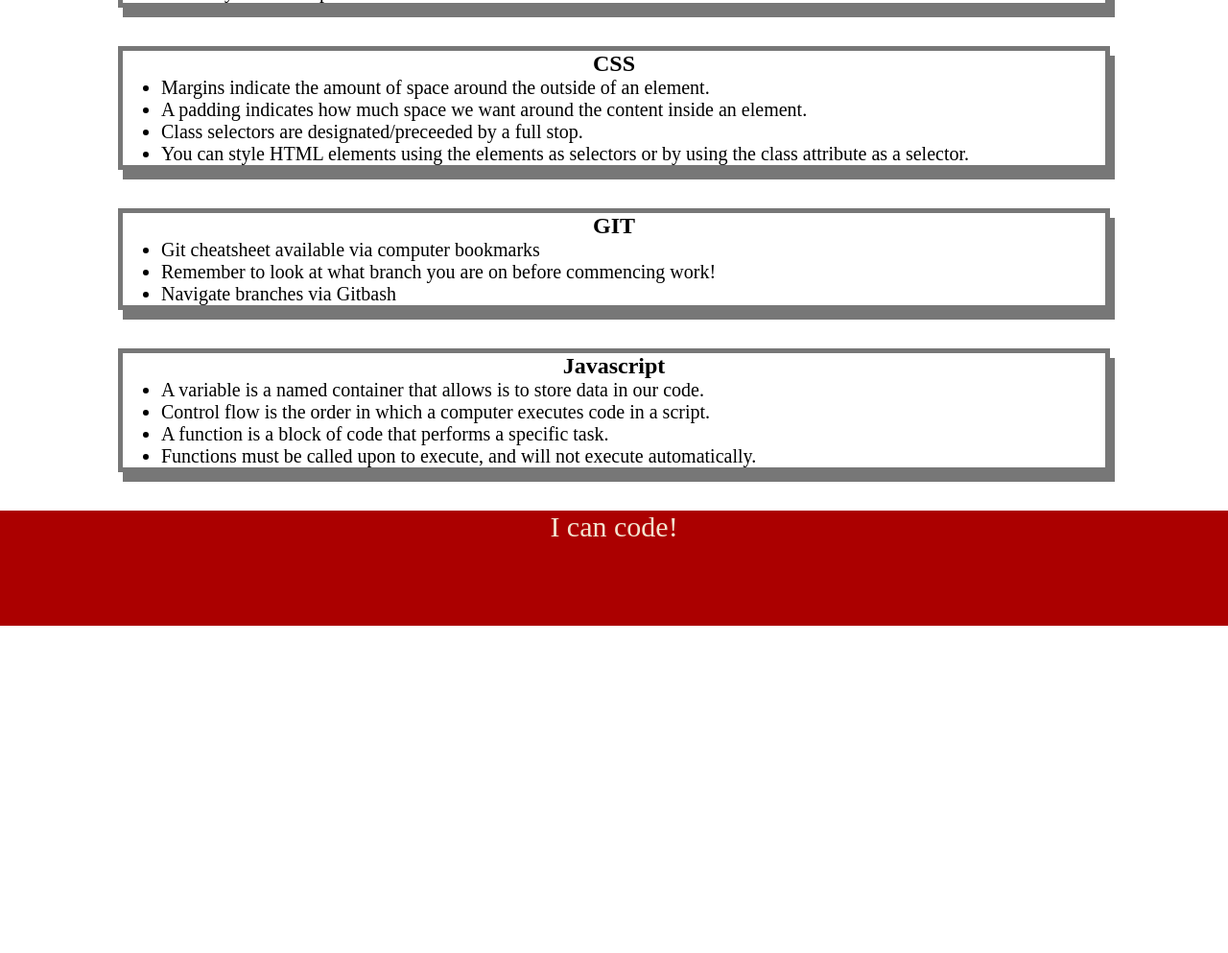
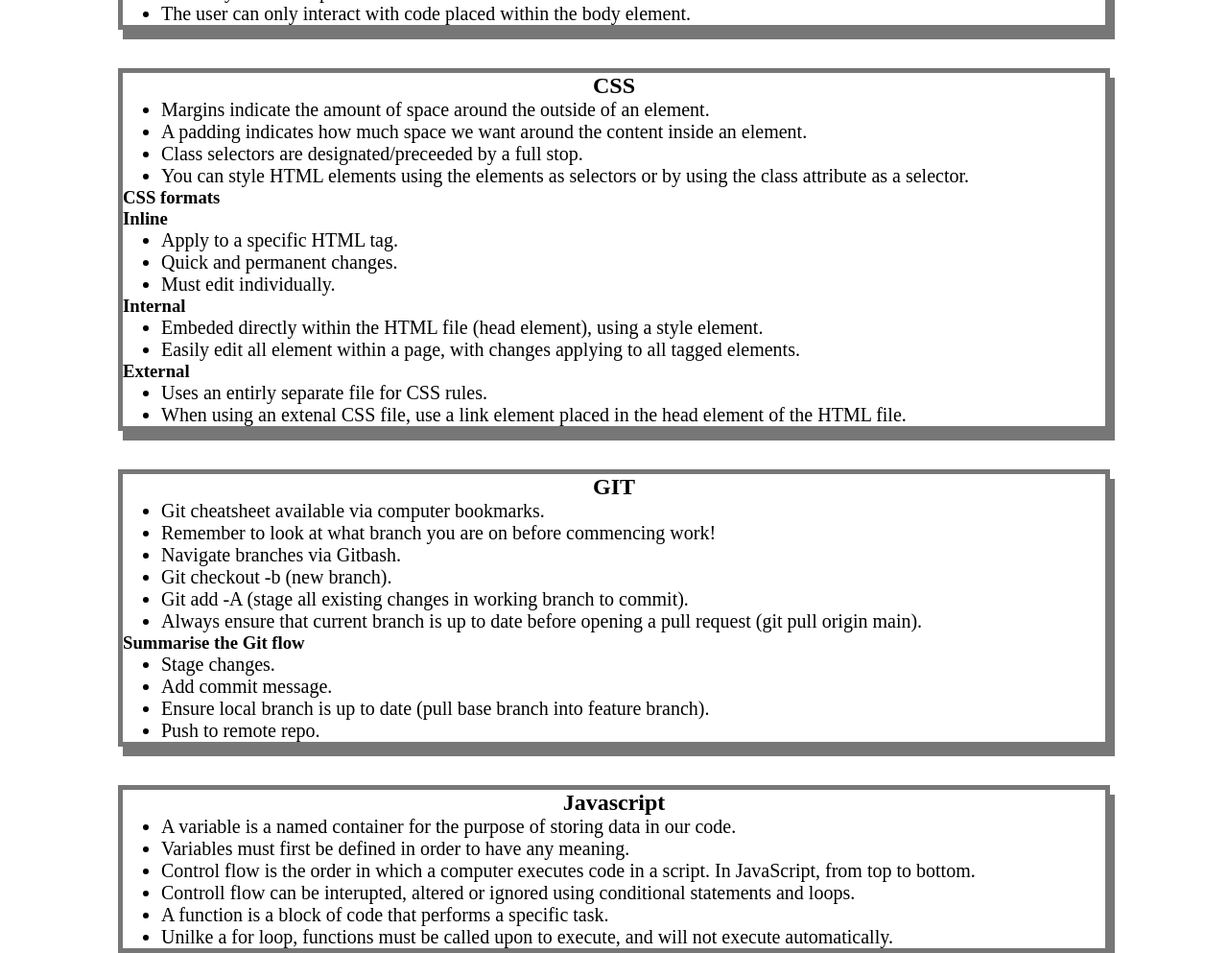
Before and after one commit to JLP-55/prework_study_guide, a plain HTML site: page index.html in a window 1280 px wide. Shown: the part 258-1251 px from the top of the page at 96% size. Before the commit the page ends 910 px from the top, so only its background shows below. Drawn offline with Linux system fonts and the light colour scheme.

Commit message:
extra notes for study guide

```diff
--- a/assets/style.css
+++ b/assets/style.css
@@ -12,6 +12,9 @@ footer {
 h1,
 h2 {
     text-align: center;
+}
+h3 {
+    text-align: left;
 }
 img {
     display: block;
--- a/index.html
+++ b/index.html
@@ -22,6 +22,7 @@
             <li>The head element contains information about the webpage.</li>
             <li>Head elements are not visible to the user of a website.</li>
             <li>The body element represents the visible content shown to the user.</li>
+            <li>The user can only interact with code placed within the body element.</li>
         </ul>
 
       </section>
@@ -31,11 +32,30 @@
         <h2>CSS</h2>
 
         <ul>
+
             <li>Margins indicate the amount of space around the outside of an element.</li>
             <li>A padding indicates how much space we want around the content inside an element.</li>
             <li>Class selectors are designated/preceeded by a full stop.</li>
             <li>You can style HTML elements using the elements as selectors or by using the class attribute as a selector.</li>
         </ul>
+
+        <h3>CSS formats</h3>
+        <h3>Inline</h3>
+          <ul>
+            <li>Apply to a specific HTML tag.</li>
+            <li>Quick and permanent changes.</li>
+            <li>Must edit individually.</li>
+          </ul>
+        <h3>Internal</h3>
+          <ul>
+            <li>Embeded directly within the HTML file (head element), using a style element.</li>
+            <li>Easily edit all element within a page, with changes applying to all tagged elements.</li>
+          </ul>
+        <h3>External</h3>
+          <ul>
+            <li>Uses an entirly separate file for CSS rules.</li>
+            <li>When using an extenal CSS file, use a link element placed in the head element of the HTML file.</li>
+          </ul>
 
       </section>
 
@@ -44,10 +64,21 @@
         <h2>GIT</h2>
 
         <ul>
-            <li>Git cheatsheet available via computer bookmarks</li>
+            <li>Git cheatsheet available via computer bookmarks.</li>
             <li>Remember to look at what branch you are on before commencing work!</li>
-            <li>Navigate branches via Gitbash</li>
+            <li>Navigate branches via Gitbash.</li>
+            <li>Git checkout -b (new branch).</li>
+            <li>Git add -A (stage all existing changes in working branch to commit).</li>
+            <li>Always ensure that current branch is up to date before opening a pull request (git pull origin main).</li>
         </ul>
+
+        <h3>Summarise the Git flow</h3>
+          <ul>
+            <li>Stage changes.</li>
+            <li>Add commit message.</li>
+            <li>Ensure local branch is up to date (pull base branch into feature branch).</li>
+            <li>Push to remote repo.</li>
+          </ul>
 
       </section>
 
@@ -56,10 +87,12 @@
         <h2>Javascript</h2>
 
         <ul>
-            <li>A variable is a named container that allows is to store data in our code.</li>
-            <li>Control flow is the order in which a computer executes code in a script.</li>
+            <li>A variable is a named container for the purpose of storing data in our code.</li>
+            <li>Variables must first be defined in order to have any meaning.</li>
+            <li>Control flow is the order in which a computer executes code in a script. In JavaScript, from top to bottom.</li>
+            <li>Controll flow can be interupted, altered or ignored using conditional statements and loops.</li>
             <li>A function is a block of code that performs a specific task.</li>
-            <li>Functions must be called upon to execute, and will not execute automatically.</li>
+            <li>Unilke a for loop, functions must be called upon to execute, and will not execute automatically.</li>
         </ul>
 
 
```
